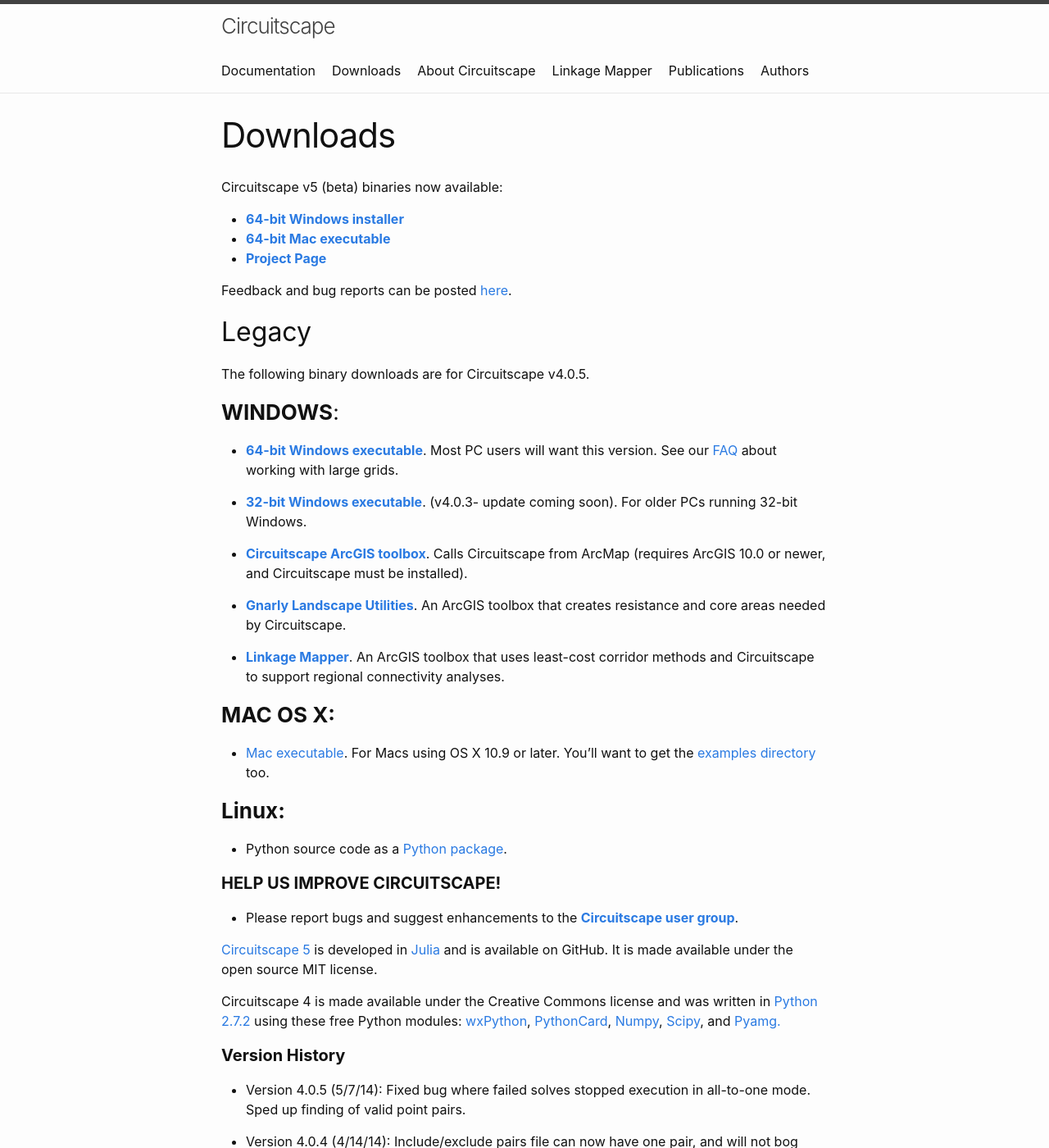
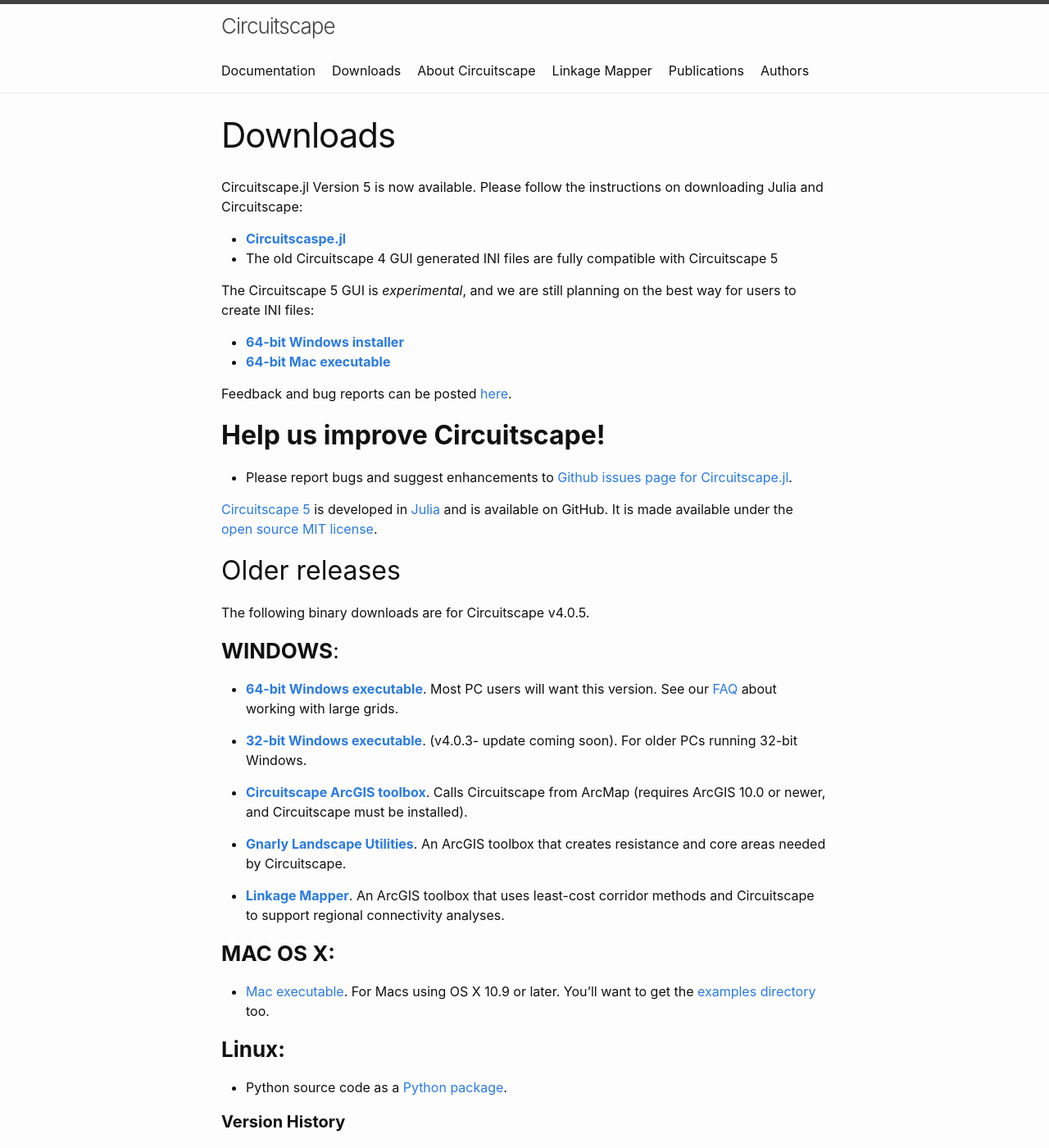
Before and after one commit to Circuitscape/www.circuitscape.org, a Jekyll site: the page built from downloads.md, in a window 1280 px wide and 1400 px high. Shown: the whole window at 82% size. Built offline with Jekyll 4.4.1, drawn with Linux system fonts in a browser that asks for light colours; some of the changed text lies outside the part shown.

Commit message:
Update Downloads page.

```diff
--- a/downloads.md
+++ b/downloads.md
@@ -4,15 +4,24 @@
 permalink: downloads/
 ---
 
-Circuitscape v5 (beta) binaries now available:
+Circuitscape.jl Version 5 is now available. Please follow the instructions on downloading Julia and Circuitscape:
+
+* [**Circuitscaspe.jl**](https://github.com/Circuitscape/Circuitscape.jl)
+* The old Circuitscape 4 GUI generated INI files are fully compatible with Circuitscape 5
+
+The Circuitscape 5 GUI is *experimental*, and we are still planning on the best way for users to create INI files:
 
 * [**64-bit Windows installer**](https://newcircuitscapebinaries.blob.core.windows.net/binaries/Circuitscape-5.5.0_x64.exe)
 * [**64-bit Mac executable**](https://newcircuitscapebinaries.blob.core.windows.net/binaries/Circuitscape-5.5.0_x64.dmg)
-* [**Project Page**](https://github.com/Circuitscape/Circuitscape.jl)
 
 Feedback and bug reports can be posted [here](https://github.com/Circuitscape/Circuitscape.jl/issues).
 
-## Legacy
+## **Help us improve Circuitscape!**
+* Please report bugs and suggest enhancements to [Github issues page for Circuitscape.jl](https://github.com/Circuitscape/Circuitscape.jl/issues).
+
+[Circuitscape 5](https://github.com/Circuitscape/Circuitscape.jl) is developed in [Julia](https://julialang.org) and is available on GitHub. It is made available under the [open source MIT license](https://github.com/Circuitscape/Circuitscape.jl/blob/master/LICENSE.md).
+
+## Older releases
 
 The following binary downloads are for Circuitscape v4.0.5.
 
@@ -36,21 +45,9 @@
 
 * Python source code as a [Python package](https://pypi.python.org/pypi/Circuitscape/).
 
-{% comment %}
-**Extras**:
-* **Circuitscape Tutorial**. Send us suggestions or new labs/tutorials if you create any!
-* **ArcGIS “Export to Circuitscape” tool**. Good if you are running ArcGIS 9.x and can't use the [ArcGIS Toolbox](https://circuitscape.googlecode.com/files/Circuitscape_for_ArcGIS_2013_10_08_rev2.zip).
-{% endcomment %}
+#### **Version History**
 
-#### **HELP US IMPROVE CIRCUITSCAPE!**
-* Please report bugs and suggest enhancements to the [**Circuitscape user group**](https://groups.google.com/group/circuitscape?hl=en).
-
-[Circuitscape 5](https://github.com/Circuitscape/Circuitscape.jl) is developed in [Julia](https://julialang.org) and is available on GitHub. It is made available under the open source MIT license.
-
-Circuitscape 4 is made available under the Creative Commons license and was written in [Python 2.7.2](https://www.python.org/) using these free Python modules: [wxPython](http://www.wxpython.org/), [PythonCard](http://pythoncard.sourceforge.net/), [Numpy](http://numpy.scipy.org/), [Scipy](http://www.scipy.org/), and [Pyamg.](http://code.google.com/p/pyamg/)
-
-
-#### **Version History**
+* Version 5: Rewrite in Julia. Detailed release notes for [Circuitscape 5](https://github.com/Circuitscape/Circuitscape.jl/releases) onwards are on Github.
 
 * Version 4.0.5 (5/7/14): Fixed bug where failed solves stopped execution in all-to-one mode. Sped up finding of valid point pairs.
 
```
